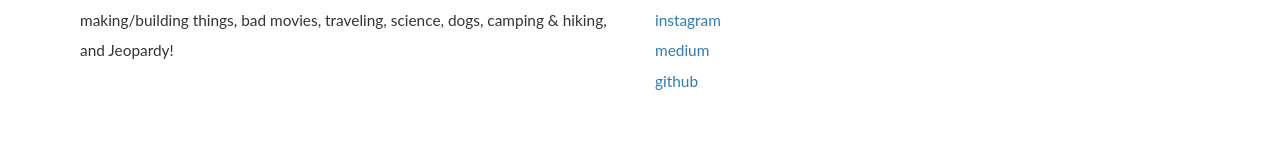
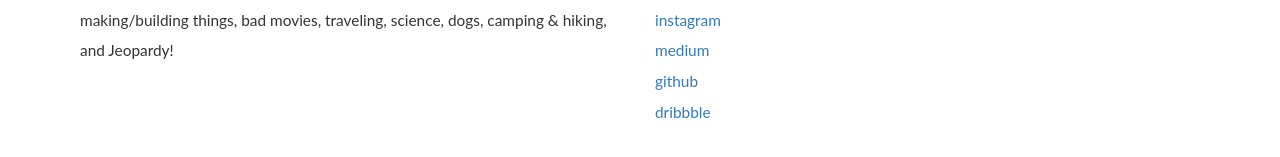
Before and after one commit to embaron/embaron.github.io, a Jekyll site: the page built from about/index.html, in a window 1280 px wide. Shown: the part 265-422 px from the top of the page. Built offline with Jekyll 4.4.1, drawn with Linux system fonts in a browser that asks for light colours; nearby versions of some CDN libraries.

Commit message:
updated links

```diff
--- a/_includes/about.html
+++ b/_includes/about.html
@@ -14,7 +14,8 @@
       <a href="https://www.linkedin.com/in/embaron" target="_blank">linkedin</a></br>
       <a href="https://www.instagram.com/embryoh" target="_blank">instagram</a></br>
       <a href="https://medium.com/@embaron" target="_blank">medium</a></br>
-      <a href="https://www.github.com/embaron" target="_blank">github</a></br></p>
+      <a href="https://www.github.com/embaron" target="_blank">github</a></br>
+      <a href="https://dribbble.com/emilybaron" target="_blank">dribbble</a></br></p>
     </div>
   </div>
 </div>
```
